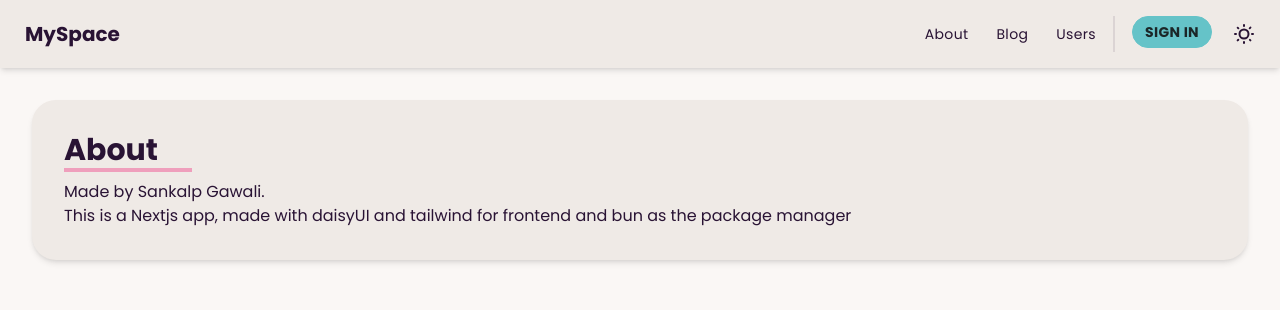
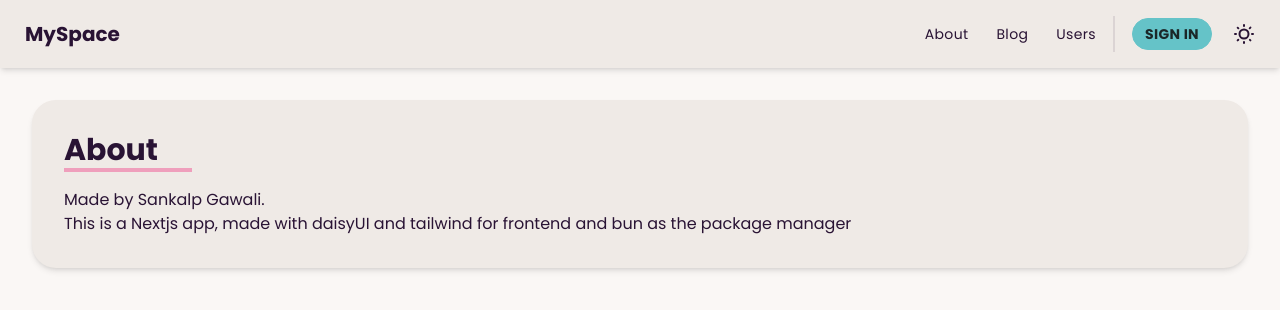
Before and after one commit to Sankalp-G/nextjs-my-space, a Next.js app: page /about in a window 1280 px wide. Shown: the top 310 px of the page. Built offline with nearby package versions, Linux system fonts and the light colour scheme; no server answers.

Commit message:
increase heading spacing and fix signup alignment

```diff
--- a/app/NavMenu.tsx
+++ b/app/NavMenu.tsx
@@ -22,7 +22,7 @@ export default function NavMenu() {
             <Link className="px-2 sm:px-3" href={"/users"}>Users</Link>
           </li>
           <div className="divider divider-horizontal w-1 mx-0"></div>
-          <li className="justify-center flex-row">
+          <li className="items-center flex-row">
             <SignOutButton />
             <SignInButton />
           </li>
--- a/components/PageHeading.tsx
+++ b/components/PageHeading.tsx
@@ -2,7 +2,7 @@ export default function PageHeading({ title, ...props }: { title: String }) {
   return (
     <>
       <h1 className="text-3xl font-bold" {...props}>{title}</h1>
-      <hr className="border-secondary w-32 mb-2 border-2" />
+      <hr className="border-secondary w-32 mb-4 border-2" />
     </>
   )
 }
```
